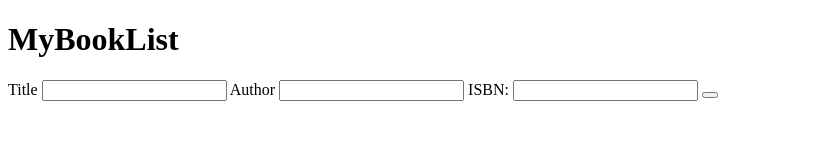
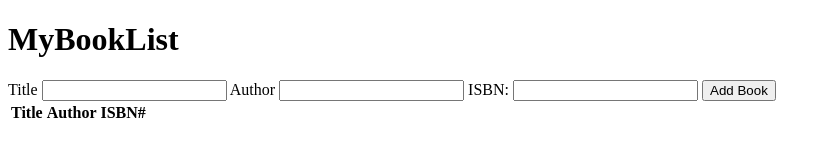
Before and after one commit to acciojob/book-list-Anusha-Yadavv, a website: page main.html in a window 1280 px wide. Shown: the whole page, without its empty margins (0-831 px from the left). Drawn offline with Linux system fonts and the light colour scheme.

Commit message:
created a submission

```diff
--- a/main.html
+++ b/main.html
@@ -22,9 +22,19 @@
 				<label for="isbn">ISBN:</label>
 				<input id="isbn" type="text" class="form-control" required>
 
-				<button type="submit" id="submit"></button>
+				<button type="submit" id="submit">Add Book</button>
 			</form>
 		</div>
+
+		<table class="table table-striped">
+			<thead>
+				<th>Title</th>
+				<th>Author</th>
+				<th>ISBN#</th>
+			</thead>
+
+			<tbody></tbody>
+		</table>
 
 	</div>
     <script type="text/javascript" src="./script.js">
```
